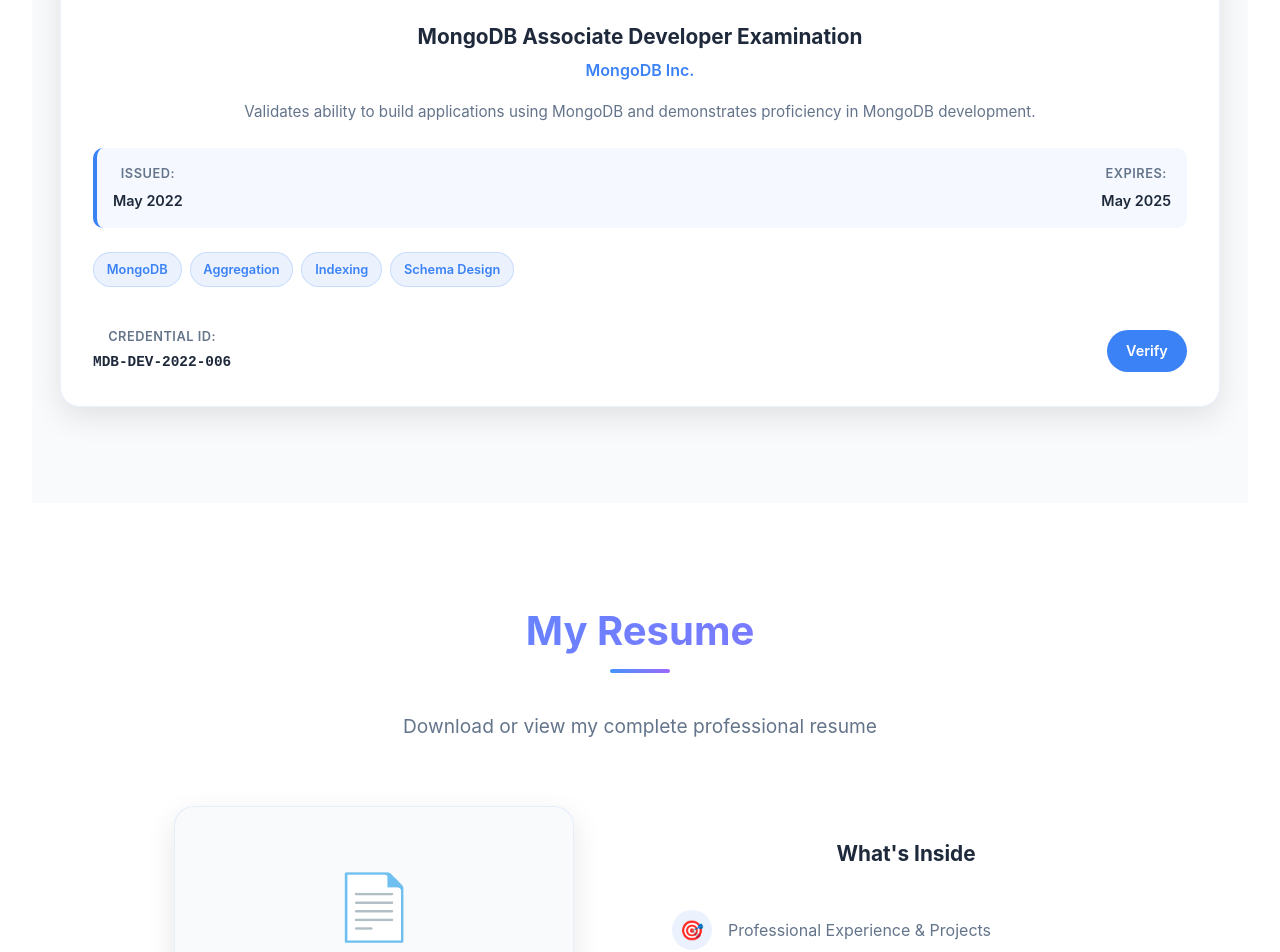
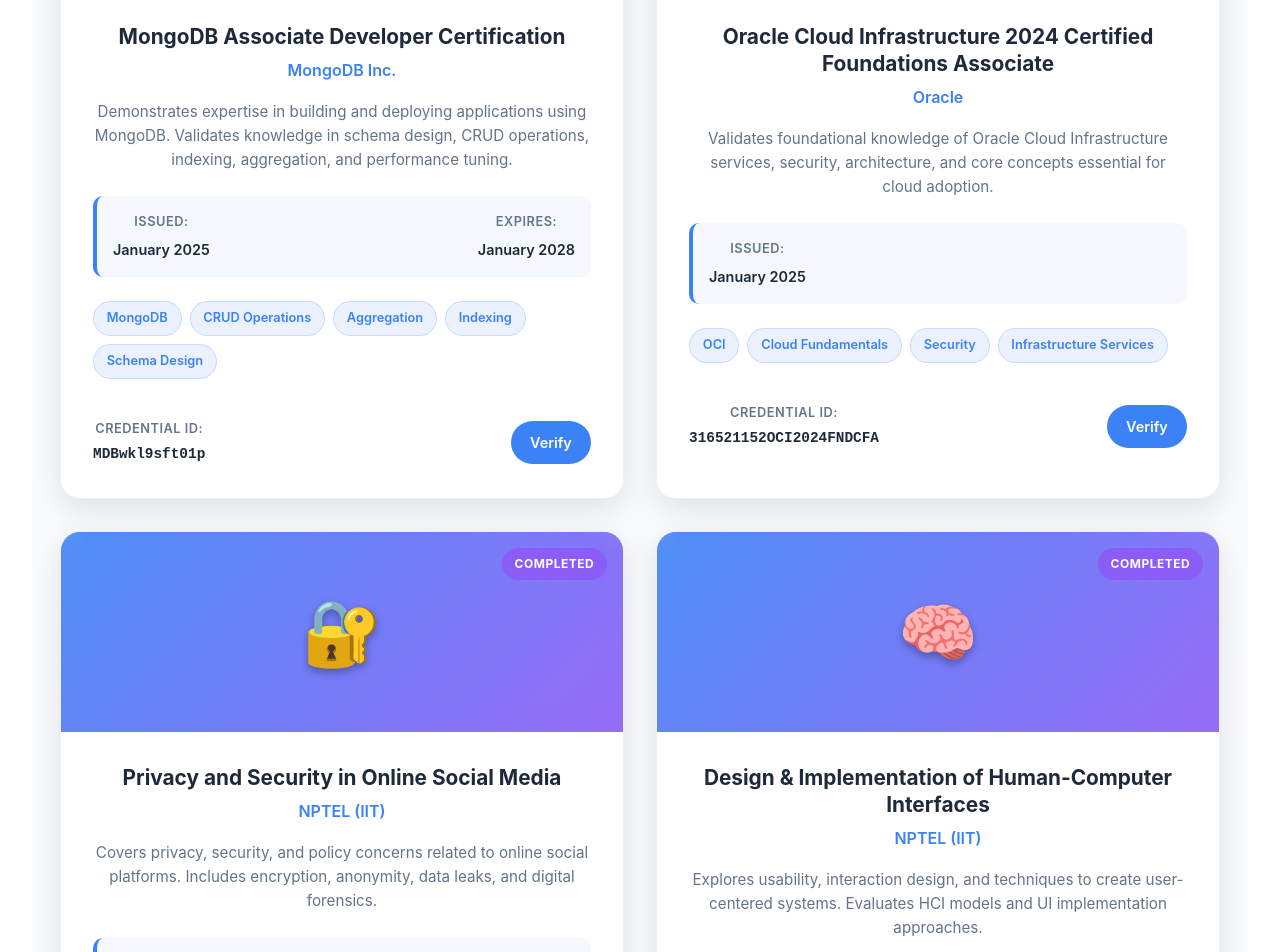
Before and after one commit to kavinpradheep/Portfolio, a React (Vite) app: page / in a window 1280 px wide. Shown: the part 4480-5432 px from the top of the page. Built offline with nearby package versions, Linux system fonts and the light colour scheme.

Commit message:
after certifications

```diff
--- a/src/components/Certifications.css
+++ b/src/components/Certifications.css
@@ -26,7 +26,7 @@
 
 .certifications-grid {
   display: grid;
-  grid-template-columns: repeat(auto-fit, minmax(350px, 1fr));
+  grid-template-columns: repeat(2, 1fr);
   gap: 2rem;
   margin-top: 3rem;
 }
--- a/src/components/Certifications.jsx
+++ b/src/components/Certifications.jsx
@@ -5,15 +5,55 @@
   const certifications = [
     {
       id: 1,
-      title: 'MongoDB Associate Developer Examination',
+      title: 'MongoDB Associate Developer Certification',
       issuer: 'MongoDB Inc.',
-      date: 'May 2022',
-      expiryDate: 'May 2025',
+      date: 'January 2025',
+      expiryDate: 'January 2028',
       icon: '🍃',
-      badge: 'Active',
-      credentialId: 'MDB-DEV-2022-006',
-      description: 'Validates ability to build applications using MongoDB and demonstrates proficiency in MongoDB development.',
-      skills: ['MongoDB', 'Aggregation', 'Indexing', 'Schema Design']
+      badge: 'Certified',
+      credentialId: 'MDBwkl9sft01p',
+      description:
+        'Demonstrates expertise in building and deploying applications using MongoDB. Validates knowledge in schema design, CRUD operations, indexing, aggregation, and performance tuning.',
+      skills: ['MongoDB', 'CRUD Operations', 'Aggregation', 'Indexing', 'Schema Design']
+    },
+    {
+      id: 2,
+      title: 'Oracle Cloud Infrastructure 2024 Certified Foundations Associate',
+      issuer: 'Oracle',
+      date: 'January 2025',
+      expiryDate: 'N/A',
+      icon: '☁️',
+      badge: 'Certified',
+      credentialId: '316521152OCI2024FNDCFA',
+      description:
+        'Validates foundational knowledge of Oracle Cloud Infrastructure services, security, architecture, and core concepts essential for cloud adoption.',
+      skills: ['OCI', 'Cloud Fundamentals', 'Security', 'Infrastructure Services']
+    },
+    {
+      id: 3,
+      title: 'Privacy and Security in Online Social Media',
+      issuer: 'NPTEL (IIT)',
+      date: 'April 2024',
+      expiryDate: 'N/A',
+      icon: '🔐',
+      badge: 'Completed',
+      credentialId: 'NPTEL24CS04S1255401182',
+      description:
+        'Covers privacy, security, and policy concerns related to online social platforms. Includes encryption, anonymity, data leaks, and digital forensics.',
+      skills: ['Privacy', 'Security', 'Digital Forensics', 'Online Social Media']
+    },
+    {
+      id: 4,
+      title: 'Design & Implementation of Human-Computer Interfaces',
+      issuer: 'NPTEL (IIT)',
+      date: 'October 2024',
+      expiryDate: 'N/A',
+      icon: '🧠',
+      badge: 'Completed',
+      credentialId: 'NPTEL24CS126S851001696',
+      description:
+        'Explores usability, interaction design, and techniques to create user-centered systems. Evaluates HCI models and UI implementation approaches.',
+      skills: ['HCI', 'Usability', 'Interaction Design', 'User-Centered Design']
     }
   ];
 
@@ -49,10 +89,12 @@
                     <span className="date-label">Issued:</span>
                     <span className="date-value">{cert.date}</span>
                   </div>
-                  <div className="cert-expiry">
-                    <span className="date-label">Expires:</span>
-                    <span className="date-value">{cert.expiryDate}</span>
-                  </div>
+                  {cert.expiryDate !== 'N/A' && (
+                    <div className="cert-expiry">
+                      <span className="date-label">Expires:</span>
+                      <span className="date-value">{cert.expiryDate}</span>
+                    </div>
+                  )}
                 </div>
 
                 <div className="cert-skills">
```
